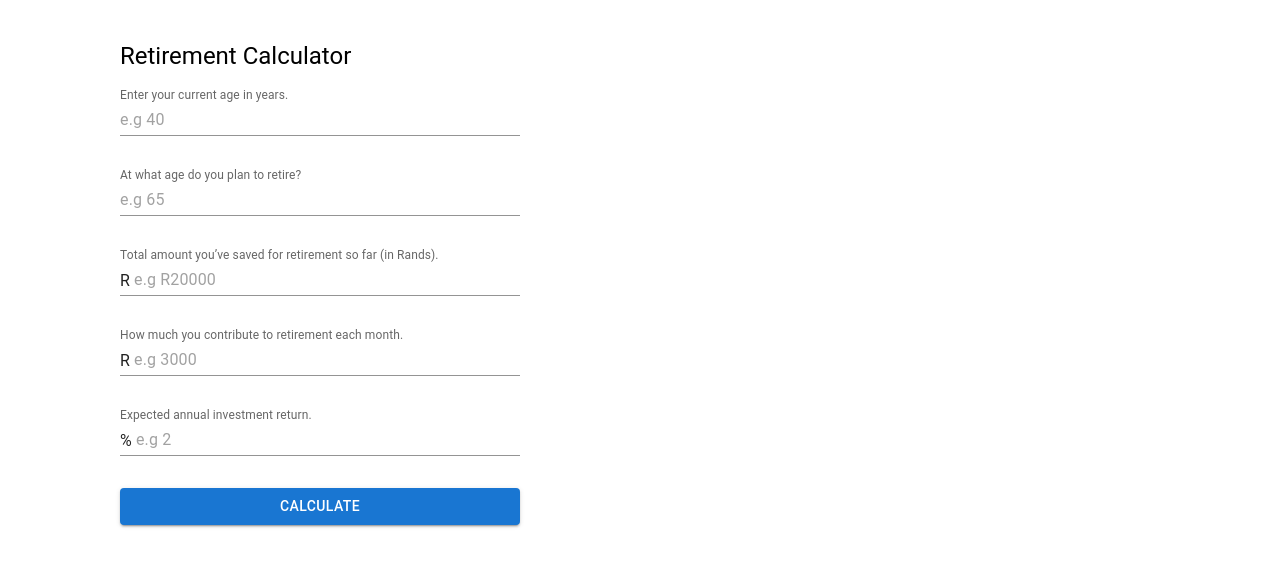
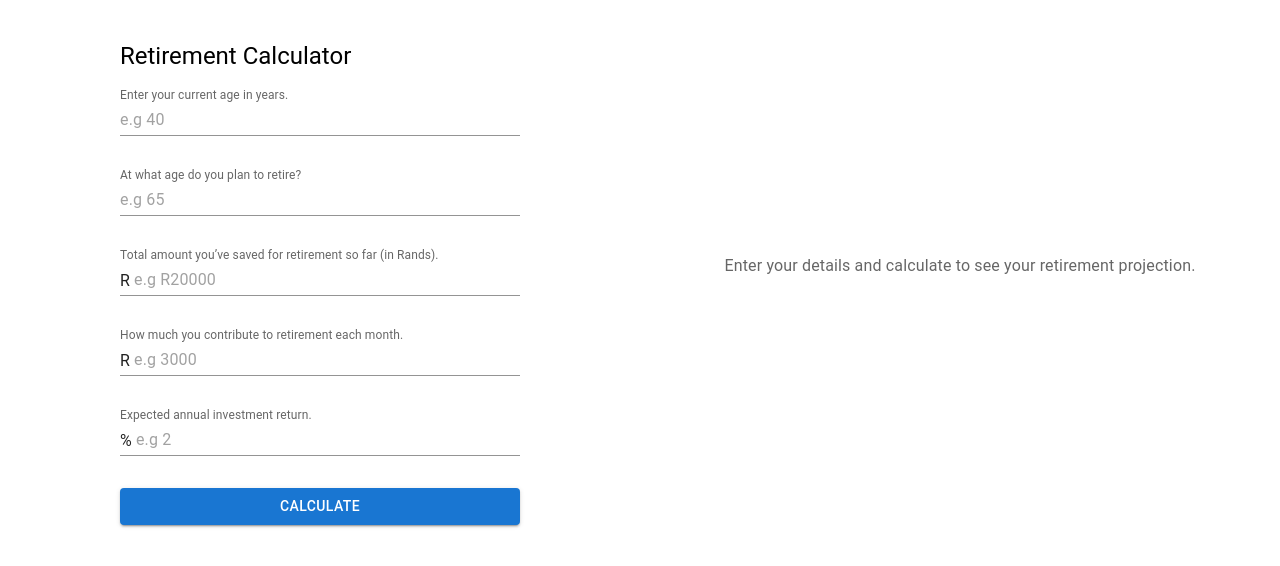
Before and after one commit to BrynWatson/retirement-calculator, a React (Vite) app: page / in a window 1280 px wide. Shown: the top 566 px of the page. Built offline with nearby package versions, Linux system fonts and the light colour scheme.

Commit message:
fix decimal bug

```diff
--- a/src/features/calculator/components/calculator-form.tsx
+++ b/src/features/calculator/components/calculator-form.tsx
@@ -14,6 +14,7 @@ type CalculatorProps = {
 export const CalculatorForm = ({ onSubmit }: CalculatorProps) => {
   const methods = useForm<FormInputs>({
     resolver: yupResolver(calculatorSchema),
+    mode: "onBlur",
   });
 
   const { handleSubmit } = methods;
--- a/src/features/calculator/components/calculator-results.tsx
+++ b/src/features/calculator/components/calculator-results.tsx
@@ -6,21 +6,39 @@ type CalculatorResultsProps = {
 };
 
 export const CalculatorResults = ({ projection }: CalculatorResultsProps) => {
-  if (!projection || projection.length === 0) return null;
-
+  if (!projection) {
+    return (
+      <Box
+        width="100%"
+        height="100%"
+        display="flex"
+        alignItems="center"
+        justifyContent="center"
+      >
+        <Typography variant="body1" color="text.secondary">
+          Enter your details and calculate to see your retirement projection.
+        </Typography>
+      </Box>
+    );
+  }
   const finalValue = projection[projection.length - 1].value;
 
   const formatZAR = (val: number) =>
     new Intl.NumberFormat("en-ZA", {
       style: "currency",
       currency: "ZAR",
-      maximumFractionDigits: 2,
+      maximumFractionDigits: 0,
     }).format(val);
 
   const chartOptions = {
     chart: {
       id: "retirement-chart",
       toolbar: { show: false },
+    },
+    yaxis: {
+      labels: {
+        formatter: formatZAR,
+      },
     },
     xaxis: {
       categories: projection.map((p) => p.year),
```
